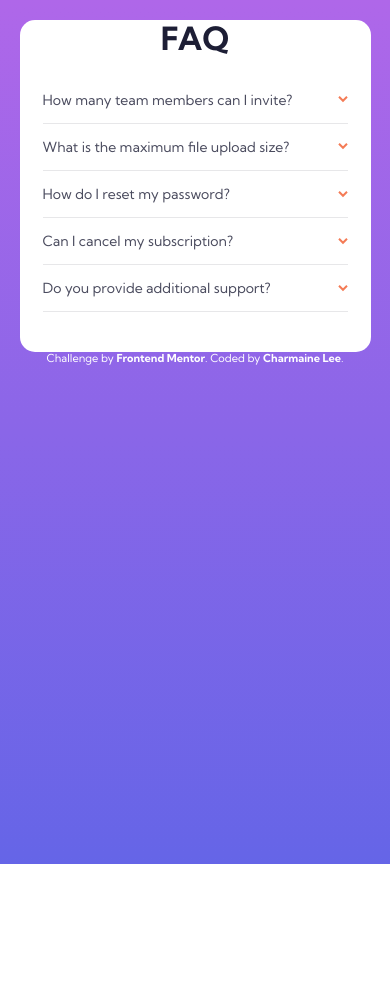
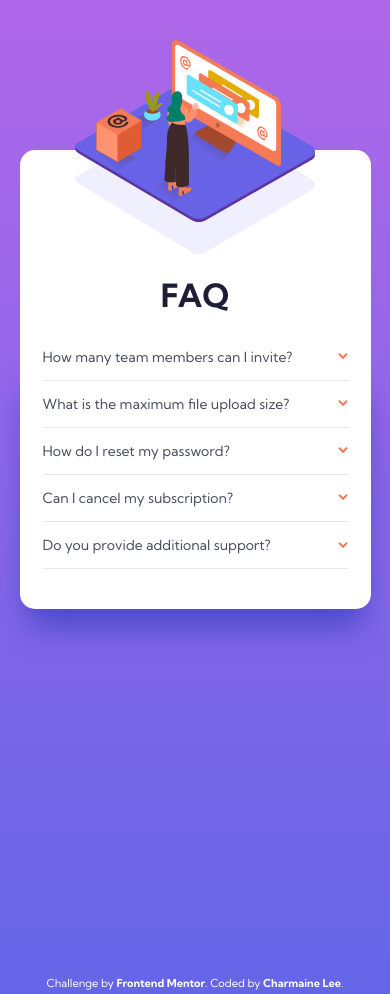
Before and after one commit to fayax555/faq-accordion-card-1, a plain HTML site: page index.html in a window 390 px wide. Before the commit the page ends 864 px from the top, so only its background shows below. Drawn offline with Linux system fonts and the light colour scheme.

Commit message:
Build mobile version of card.

```diff
--- a/css/style.css
+++ b/css/style.css
@@ -33,6 +33,7 @@ body {
     var(--color-gradient-violet),
     var(--color-gradient-blue)
   );
+  position: relative;
 }
 
 h1 {
@@ -57,14 +58,35 @@ p {
 .card {
   background: white;
   width: 90%;
-  margin: 0 auto;
+  margin: 15rem auto;
   padding: 0 2.3rem 4rem;
   border-radius: 15px;
   text-align: center;
+  position: relative;
+}
+
+.card::after {
+  content: "";
+  height: 50%;
+  background-color: pink;
+  z-index: -1;
+  position: absolute;
+  left: 10px;
+  right: 10px;
+  border-radius: 15px;
+  bottom: 0;
+  box-shadow: 0 15px 30px 4px #4b4bc7;
 }
 
 .card__title {
   margin: 2rem 0;
+}
+
+/* Card Images Group */
+.img-actual {
+  width: 240px;
+  position: absolute;
+  top: -110px;
 }
 
 /* Collapsible */
@@ -77,6 +99,15 @@ p {
   display: flex;
   justify-content: space-between;
   align-items: center;
+}
+
+.collapsible__title {
+  cursor: pointer;
+  transition: color 0.1s ease-out;
+}
+
+.collapsible__title:hover {
+  color: var(--color-accent);
 }
 
 .collapsible__content {
@@ -109,7 +140,10 @@ p {
 .attribution {
   color: white;
   font-size: 11px;
+  width: 100%;
   text-align: center;
+  position: absolute;
+  bottom: 4px;
 }
 .attribution a {
   color: white;
--- a/index.html
+++ b/index.html
@@ -23,6 +23,15 @@
   </head>
   <body>
     <div class="card">
+      <div class="card__images">
+        <img
+          class="img-actual"
+          src="images/illustration-woman-online-mobile.svg"
+          alt=""
+        />
+        <img class="img-shadow" src="images/bg-pattern-mobile.svg" alt="" />
+      </div>
+      <section class="card__content">
         <h1 class="card__title">FAQ</h1>
         <div class="collapsible">
           <div class="flex">
@@ -45,11 +54,10 @@
             </svg>
           </div>
           <p class="collapsible__content">
-          You can invite up to 2 additional users on the Free plan. There is no
-          limit on team members for the Premium plan.
+            You can invite up to 2 additional users on the Free plan. There is
+            no limit on team members for the Premium plan.
           </p>
         </div>
-
         <div class="collapsible">
           <div class="flex">
             <h2 class="collapsible__title">
@@ -75,7 +83,6 @@
             storage space.
           </p>
         </div>
-
         <div class="collapsible">
           <div class="flex">
             <h2 class="collapsible__title">How do I reset my password?</h2>
@@ -95,11 +102,10 @@
             </svg>
           </div>
           <p class="collapsible__content">
-          Click "Forget password" from the login page or "Change password" from
-          your profile page. A reset link will be emailed to you.
+            Click "Forget password" from the login page or "Change password"
+            from your profile page. A reset link will be emailed to you.
           </p>
         </div>
-
         <div class="collapsible">
           <div class="flex">
             <h2 class="collapsible__title">Can I cancel my subscription?</h2>
@@ -123,10 +129,11 @@
             asked.
           </p>
         </div>
-
         <div class="collapsible">
           <div class="flex">
-          <h2 class="collapsible__title">Do you provide additional support?</h2>
+            <h2 class="collapsible__title">
+              Do you provide additional support?
+            </h2>
             <svg
               class="collapsible__icon"
               width="10"
@@ -143,10 +150,11 @@
             </svg>
           </div>
           <p class="collapsible__content">
-          Chat and email support is available 24/7. Phone lines are open during
-          normal business hours.
+            Chat and email support is available 24/7. Phone lines are open
+            during normal business hours.
           </p>
         </div>
+      </section>
     </div>
     <div class="attribution">
       Challenge by
```
Lines whose indentation alone changed are shown as unchanged.
